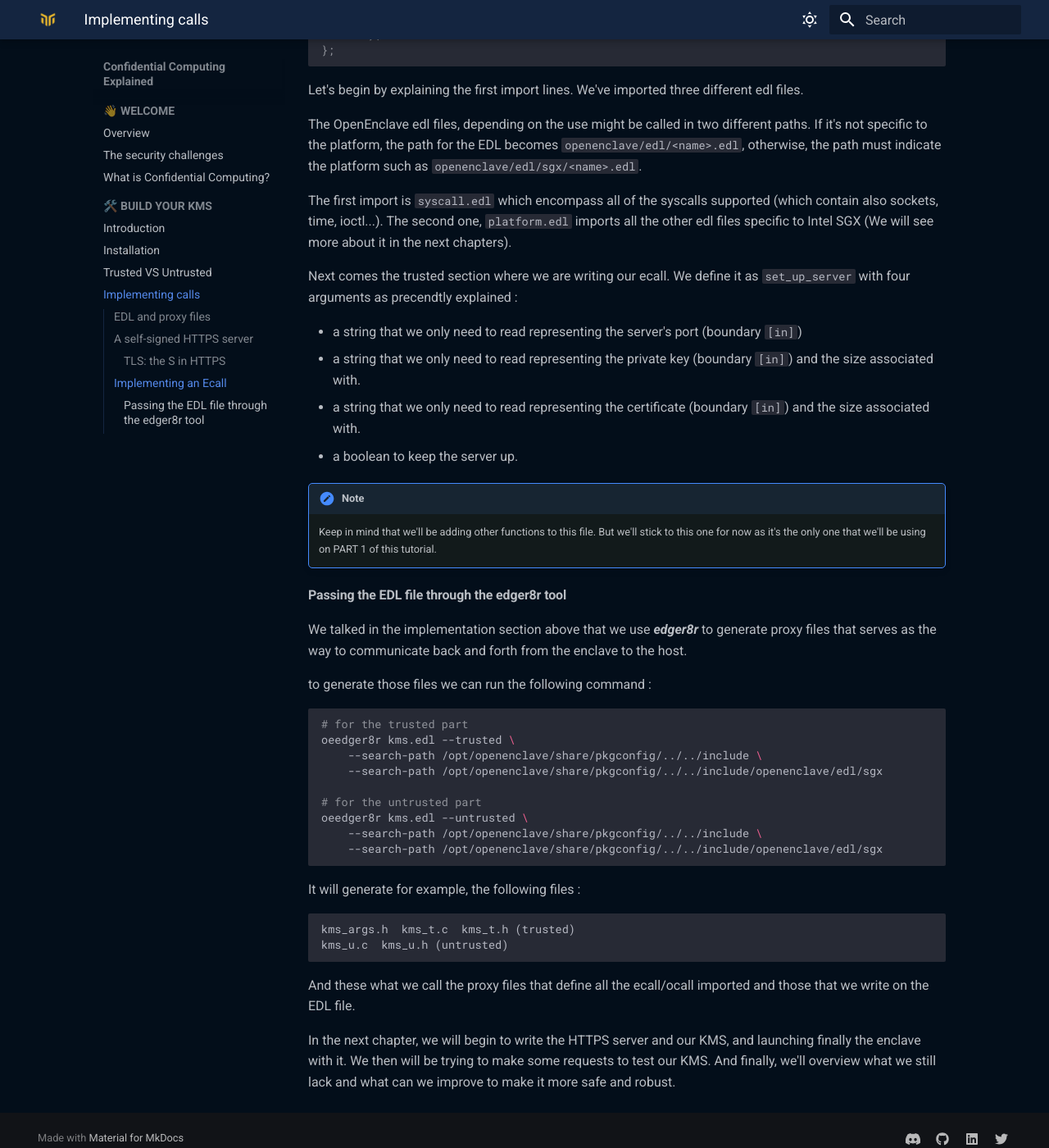
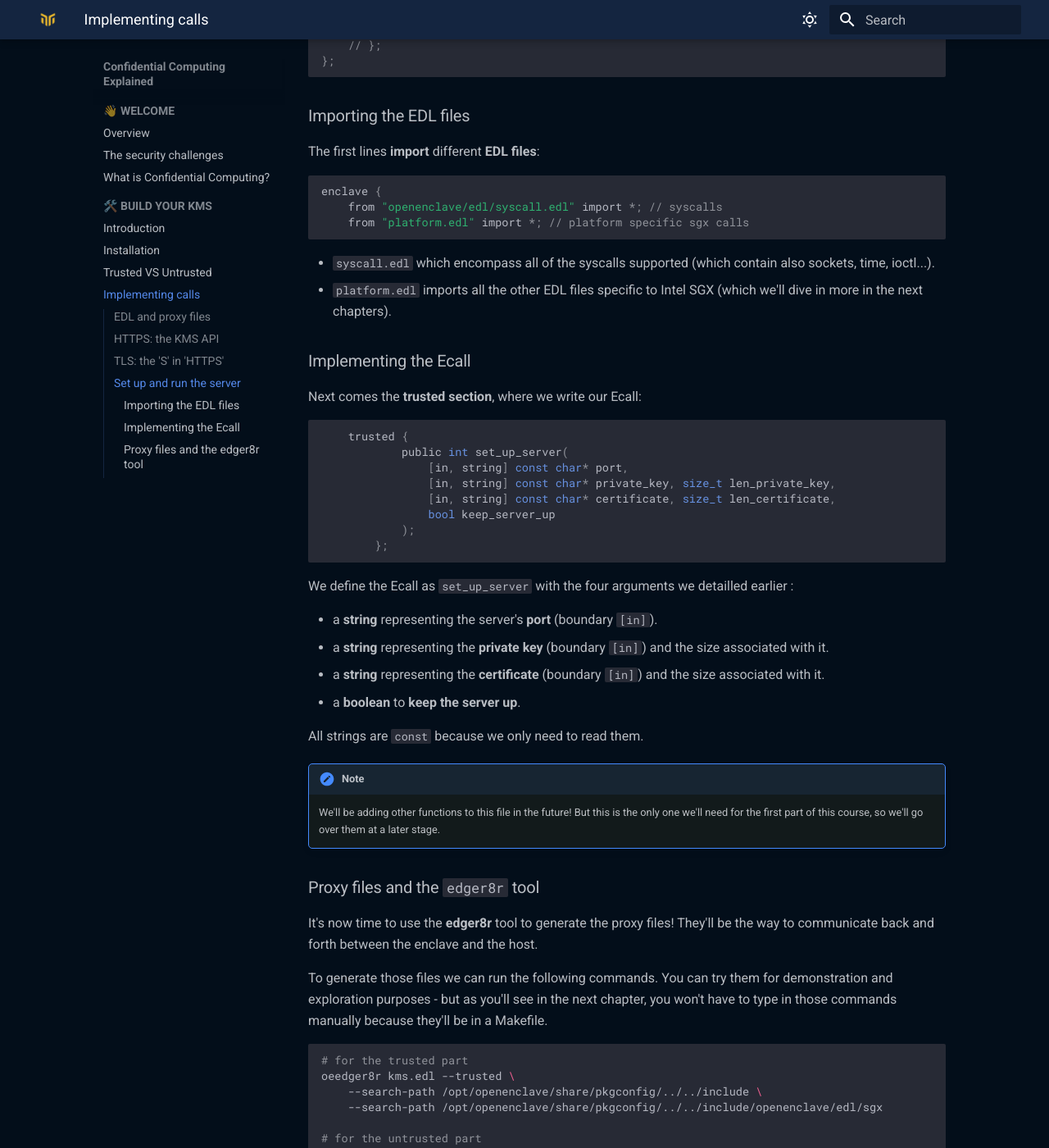
Before and after one commit to mithril-security/Confidential_Computing_Explained, an MkDocs documentation site: the page built from docs/docs/build-your-kms/trusted-vs-untrusted-impl.md, in a window 1280 px wide and 1400 px high, scrolled down 2654 px. Shown: the whole window at 82% size. Built offline with MkDocs 1.6.1 and Material for MkDocs 9.7.7, drawn with Linux system fonts in a browser that asks for light colours; comment, search, counter and statistics services are not loaded; some of the changed text lies outside the part shown.

Commit message:
reviewed

````diff
--- a/docs/docs/build-your-kms/trusted-vs-untrusted-impl.md
+++ b/docs/docs/build-your-kms/trusted-vs-untrusted-impl.md
@@ -41,7 +41,7 @@ enclave {
 ```
 
 ________________________________
-## A self-signed HTTPS server
+## HTTPS: the KMS API
 
 Let's get coding!
 
@@ -50,7 +50,7 @@ To communicate with our KMS, we first need to have a user interface or a program
 In this chapter, we'll start by coding a **simplified version** of it, which **will be unsafe**. But as we go through the chapters of the course, we'll **improve** that code to make it more robust against attacks - all the way **until** we it is ready for a **realistic** scenario!
 
 ___________________________________________
-### TLS: the S in HTTPS
+## TLS: the 'S' in 'HTTPS'
 
 To communicate data safely through HTTP, you need an encryption layer such a the **Transport Layer Security** or **TLS**. When you combine them, HTTP becomes HTTPS because the TLS ensures that the communication between two peers is secured.
 
@@ -67,9 +67,9 @@ One of the way to implement these properties is by using a **Public Key Infrastr
 	A public key infrastructure relies on **asymmetric encryption** to perform **authentication**, by verifying the identity through certification. This means there are two keys: the **private key**, which is used **to sign** the certificate, and the **public key**, which is used **to verify** that the signature is the right one.
 
 ___________________________________
-## Implementing an Ecall
+## Set up and run the server
 
-Our first step will be to implement an **Ecall** that **will set up the HTTPS server and run it**.
+To **set up the HTTPS server and run it**, we'll **implement an Enclave Call (Ecall)**!
 
 Our HTTPS server is self-signed, which means that we will have to pass fours arguments to the ECall:
 
@@ -78,7 +78,7 @@ Our HTTPS server is self-signed, which means that we will have to pass fours arg
 + the **connection port**,
 + and a boolean specifying to **keep the connection alive**.
 
-Our EDL file can look like the following:
+Create a `kms.edl` file and copy/paste, write in the following code block:
 
 ```c
 // kms.edl
@@ -102,29 +102,52 @@ enclave {
 };
 ```
 
-Let's begin by explaining the first import lines. We've imported three different edl files.
+### Importing the EDL files
 
-The OpenEnclave edl files, depending on the use might be called in two different paths. If it's not specific to the platform, the path for the EDL becomes `openenclave/edl/<name>.edl`, otherwise, the path must indicate the platform such as `openenclave/edl/sgx/<name>.edl`.
+The first lines **import** different **EDL files**:
 
-The first import is `syscall.edl` which encompass all of the syscalls supported (which contain also sockets, time, ioctl...).
-The second one, `platform.edl` imports all the other edl files specific to Intel SGX (We will see more about it in the next chapters).
+```c
+enclave {
+    from "openenclave/edl/syscall.edl" import *; // syscalls
+    from "platform.edl" import *; // platform specific sgx calls
+```
 
-Next comes the trusted section where we are writing our ecall. We define it as `set_up_server` with four arguments as precendtly explained :
++ `syscall.edl` which encompass all of the syscalls supported (which contain also sockets, time, ioctl...).
++ `platform.edl` imports all the other EDL files specific to Intel SGX (which we'll dive in more in the next chapters).
 
-- a string that we only need to read representing the server's port (boundary `[in]`)
-- a string that we only need to read representing the private key (boundary `[in]`) and the size associated with.
-- a string that we only need to read representing the certificate (boundary `[in]`) and the size associated with.
-- a boolean to keep the server up.
+### Implementing the Ecall
+
+Next comes the **trusted section**, where we write our Ecall:
+
+```c
+	trusted {
+			public int set_up_server(
+				[in, string] const char* port,
+				[in, string] const char* private_key, size_t len_private_key,
+				[in, string] const char* certificate, size_t len_certificate,
+				bool keep_server_up
+			);
+		};
+```
+
+We define the Ecall as `set_up_server` with the four arguments we detailled earlier :
+
++ a **string** representing the server's **port** (boundary `[in]`).
++ a **string** representing the **private key** (boundary `[in]`) and the size associated with it.
++ a **string** representing the **certificate** (boundary `[in]`) and the size associated with it.
++ a **boolean** to **keep the server up**.
+
+All strings are `const` because we only need to read them.
 
 !!! note
-    Keep in mind that we'll be adding other functions to this file.
-    But we'll stick to this one for now as it's the only one that we'll be using on PART 1 of this tutorial.
 
-#### Passing the EDL file through the edger8r tool
+    We'll be adding other functions to this file in the future! But this is the only one we'll need for the first part of this course, so we'll go over them at a later stage.
 
-We talked in the implementation section above that we use ***edger8r*** to generate proxy files that serves as the way to communicate back and forth from the enclave to the host.
+### Proxy files and the `edger8r` tool
 
-to generate those files we can run the following command :
+It's now time to use the **edger8r** tool to generate the proxy files! They'll be the way to communicate back and forth between the enclave and the host.
+
+To generate those files we can run the following commands. You can try them for demonstration and exploration purposes - but as you'll see in the next chapter, you won't have to type in those commands manually because they'll be in a Makefile.
 
 ```bash
 # for the trusted part
@@ -139,15 +162,17 @@ oeedger8r kms.edl --untrusted \
 
 ```
 
-It will generate for example, the following files :
+In our case, we'll call the proxy files generated by those commands with the following names:
 
-```
+```bash
 kms_args.h  kms_t.c  kms_t.h (trusted)
 kms_u.c  kms_u.h (untrusted)
 ```
 
-And these what we call the proxy files that define all the ecall/ocall imported and those that we write on the EDL file.
+Those proxy files define all the imported Ecall and Ocall, as well as those that we'll write in the EDL file.
 
 
-
-In the next chapter, we will begin to write the HTTPS server and our KMS, and launching finally the enclave with it. We then will be trying to make some requests to test our KMS. And finally, we'll overview what we still lack and what can we improve to make it more safe and robust.
+In the next chapter, we will begin to write the HTTPS server and our KMS. We'll also launch our first enclave!
+<br />
+<br />
+[Next Chapter Under Construction :fontawesome-solid-hammer:](./trusted-vs-untrusted-impl.md){ .md-button .md-button--primary }
````
Also changed, not shown: docs/docs/build-your-kms/trusted-vs-untrusted.md (+1 -1 lines).
